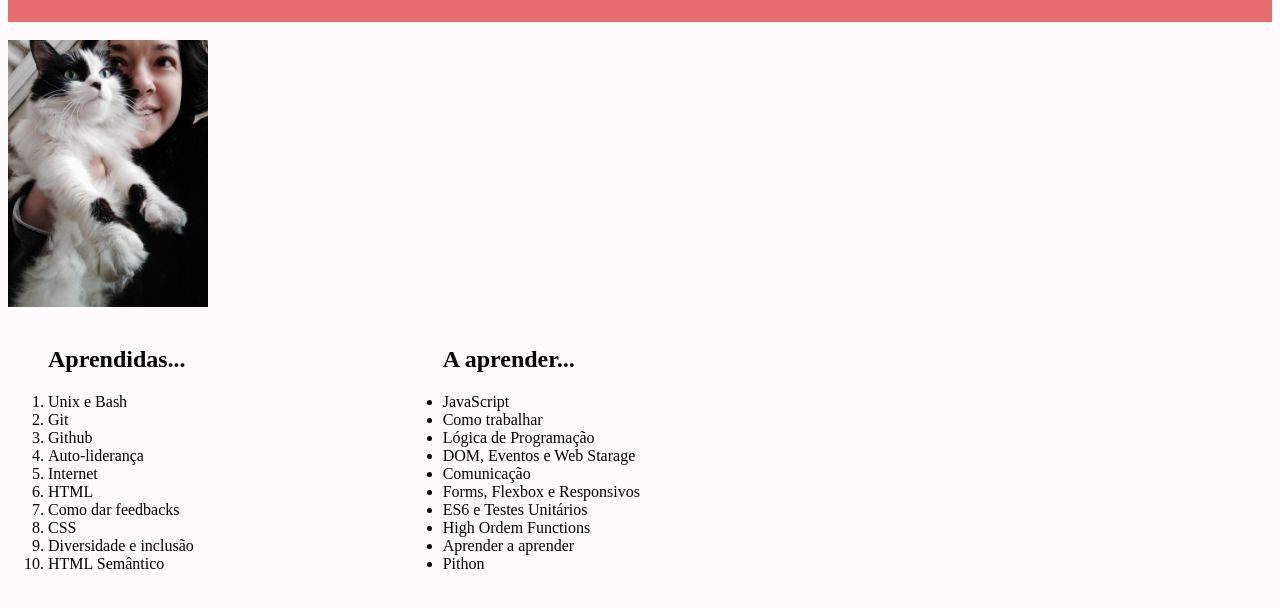
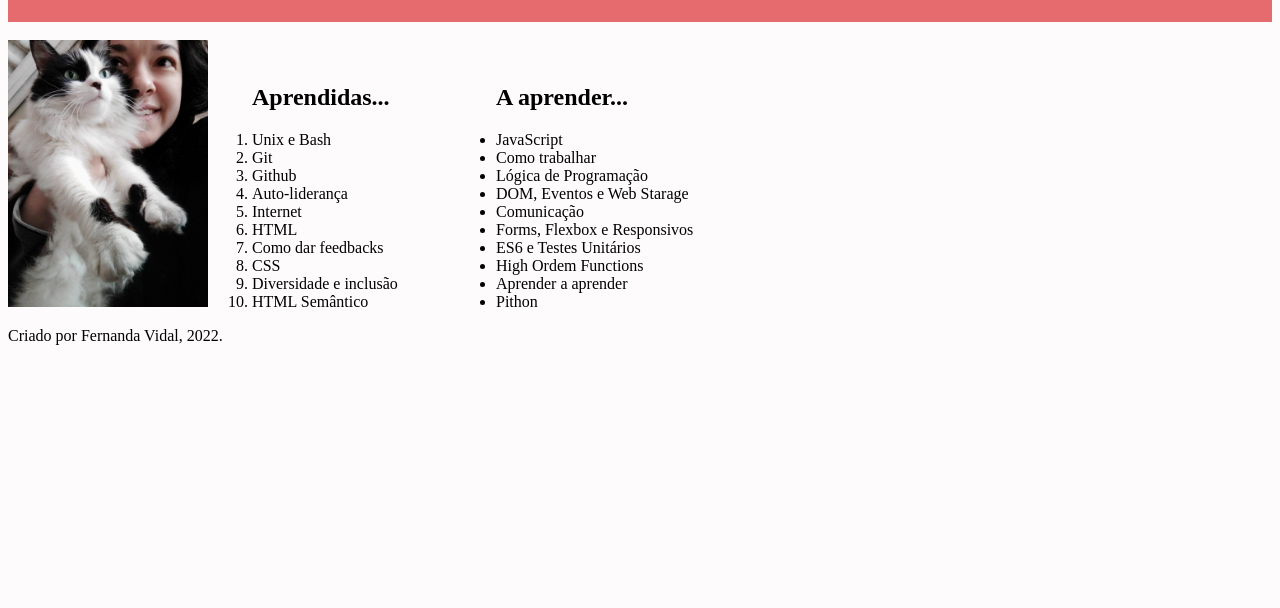
Before and after one commit to Fernanda-Vidal/ProjectTrybe-lessons-learned, a website: page index.html in a window 1280 px wide. Shown: the part 72-680 px from the top of the page. Drawn offline with Linux system fonts and the light colour scheme.

Commit message:
Corrigi posicionamento.

```diff
--- a/index.html
+++ b/index.html
@@ -13,7 +13,6 @@
     </header>
     <br>
     <img id="minha_foto" src="filo-me.jpeg" alt="Gato em primeiro plano, e mulher sorrindo">
-    <section>
         <ol id="licoes_aprendidas">
         <h2>Aprendidas...</h2>
         <li>Unix e Bash</li>
@@ -40,6 +39,8 @@
         <li>Aprender a aprender</li>
         <li>Pithon</li>
     </ul>
-    </section>
+    <footer id="rodape">
+        Criado por Fernanda Vidal, 2022.
+    </footer>
 </body>
 </html>
--- a/style.css
+++ b/style.css
@@ -18,17 +18,17 @@ body {
 
 #minha_foto {
     width: 200px;
-}
+    }
 
 #licoes_aprendidas {
-   float: left;
+   display: inline-block;
+   width: 200px;
 }
 
 #licoes_a_aprender {
-    float: right;
-    margin-right: 50%;
+    display: inline-block;
 }
 
 #rodape {
-
+    display: block;
 }
```
